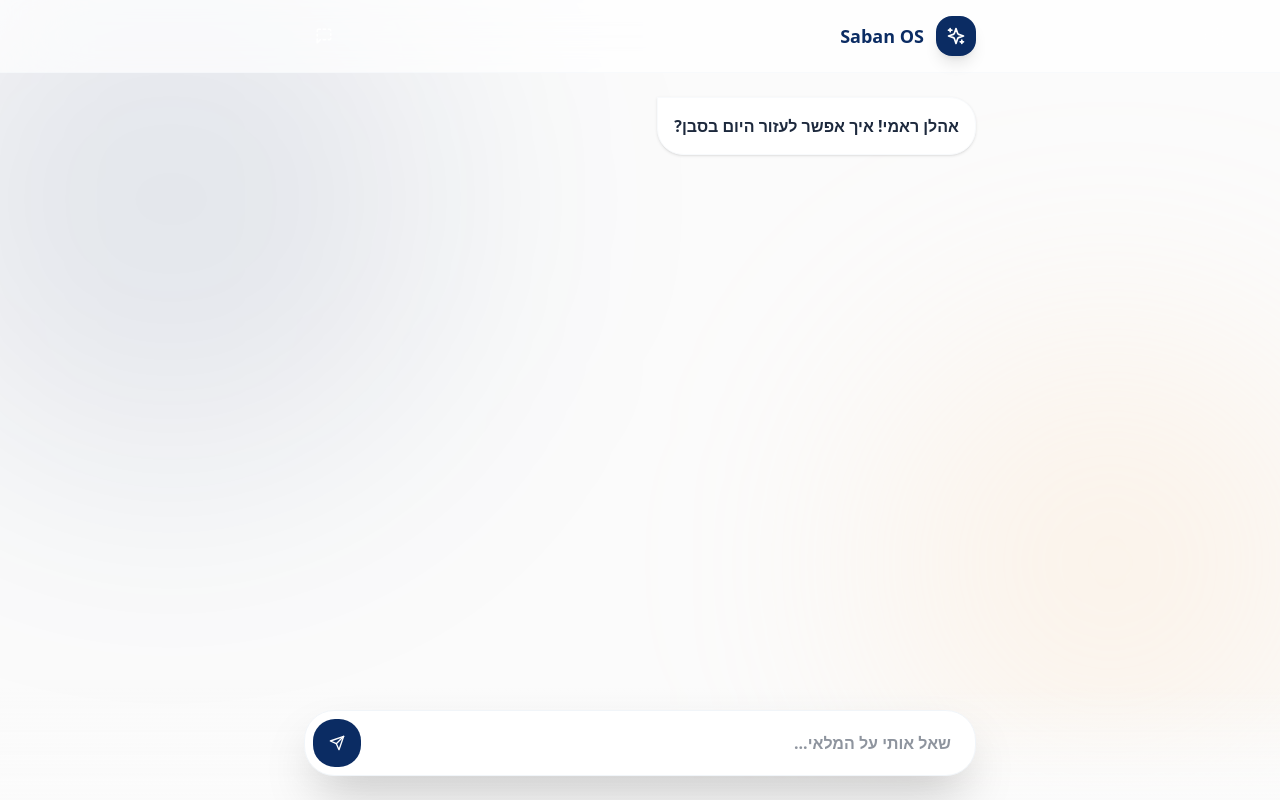
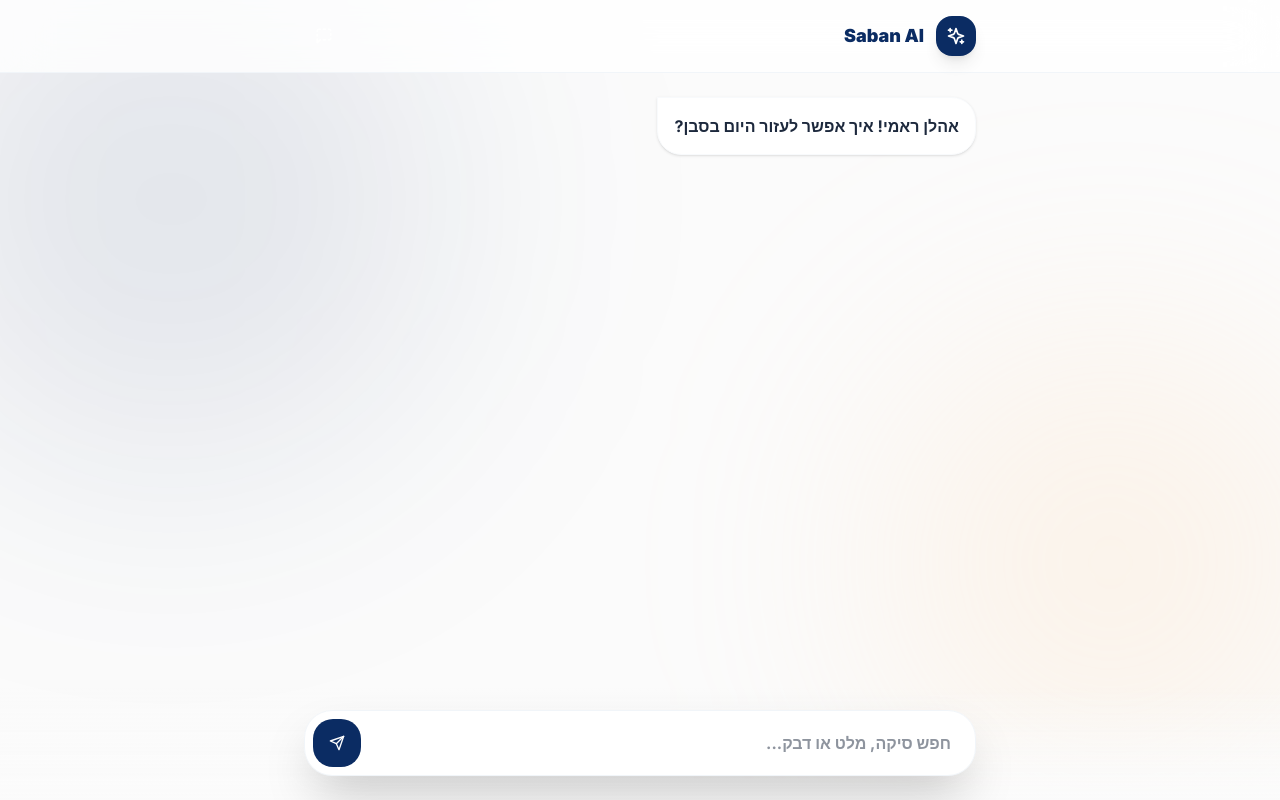
Before and after one commit to Saban-94/whatasap, a Next.js app: page /chat in a window 1280 px wide. Built offline with nearby package versions, Linux system fonts and the light colour scheme.

Commit message:
Update page.tsx

```diff
--- a/src/app/chat/page.tsx
+++ b/src/app/chat/page.tsx
@@ -1,7 +1,7 @@
 "use client"
 
 import { useState, useEffect } from "react"
-import { Sparkles, Send, MessageSquareDashed, Smartphone } from "lucide-react"
+import { Sparkles, Send, MessageSquareDashed } from "lucide-react"
 import { Button } from "@/components/ui/button"
 import FloatingOrbs from "@/components/FloatingOrbs"
 import { usePWAInstall } from "@/components/usePWAInstall"
@@ -13,7 +13,13 @@ export default function ChatPage() {
   const { deferredPrompt, prompt } = usePWAInstall()
 
   useEffect(() => {
-    setMessages([{ id: "w", role: "assistant", content: "אהלן ראמי! איך אפשר לעזור היום בסבן?", createdAt: new Date() }])
+    // רישום הודעת פתיחה
+    setMessages([{
+      id: "w",
+      role: "assistant",
+      content: "אהלן ראמי! איך אפשר לעזור היום בסבן?",
+      createdAt: new Date()
+    }])
   }, [])
 
   const handleSend = async () => {
@@ -29,64 +35,81 @@ export default function ChatPage() {
         headers: { "Content-Type": "application/json" },
         body: JSON.stringify({ messages: [...messages, userMsg] })
       })
+
       const data = await response.json()
-      setMessages(prev => [...prev, { id: Date.now().toString(), role: "assistant", content: data.text, uiBlueprint: data.uiBlueprint }])
+      setMessages(prev => [...prev, {
+        id: Date.now().toString(),
+        role: "assistant",
+        content: data.text || "סליחה, לא הצלחתי לעבד את הבקשה.",
+        uiBlueprint: data.uiBlueprint
+      }])
+    } catch (e) {
+      console.error("Frontend Fetch Error:", e)
     } finally {
       setIsThinking(false)
     }
   }
 
   return (
-    <div className="relative min-h-screen bg-[#fbfbfb] overflow-hidden font-sans" dir="rtl">
+    <div className="relative min-h-screen bg-[#fbfbfb] overflow-hidden" dir="rtl">
       <FloatingOrbs />
 
-      <header className="sticky top-0 z-30 w-full bg-white/70 backdrop-blur-2xl border-b border-slate-100/50 p-4">
+      <header className="sticky top-0 z-30 w-full bg-white/80 backdrop-blur-xl border-b border-slate-100 p-4">
         <div className="max-w-2xl mx-auto flex justify-between items-center">
           <div className="flex items-center gap-3">
             <div className="w-10 h-10 bg-[#0B2C63] rounded-2xl flex items-center justify-center shadow-lg">
                <Sparkles className="text-white" size={20} />
             </div>
-            <h1 className="text-lg font-black text-[#0B2C63]">Saban OS</h1>
+            <h1 className="text-lg font-black text-[#0B2C63]">Saban AI</h1>
           </div>
           <div className="flex gap-2">
-            {deferredPrompt && <Button onClick={prompt} variant="ghost" size="icon"><Smartphone size={18} /></Button>}
-            <Button onClick={() => setMessages([])} variant="ghost" size="icon"><MessageSquareDashed size={18} /></Button>
+            {deferredPrompt && (
+              <Button onClick={prompt} variant="ghost" size="icon" className="text-blue-600">
+                📥
+              </Button>
+            )}
+            <Button onClick={() => setMessages([])} variant="ghost" size="icon">
+              <MessageSquareDashed size={18} />
+            </Button>
           </div>
         </div>
       </header>
 
       <main className="relative z-10 h-[calc(100dvh-160px)] overflow-y-auto px-4 pt-6">
-        <div className="max-w-2xl mx-auto w-full space-y-6">
+        <div className="max-w-2xl mx-auto w-full space-y-6 pb-10">
           {messages.map((m) => (
             <div key={m.id} className={`flex flex-col ${m.role === "user" ? "items-end" : "items-start"}`}>
-              <div className={`max-w-[85%] p-4 rounded-[26px] font-bold shadow-sm ${
+              <div className={`max-w-[85%] p-4 rounded-[24px] font-bold shadow-sm ${
                 m.role === "user" ? "bg-[#0B2C63] text-white rounded-tr-none" : "bg-white text-slate-800 border border-slate-50 rounded-tl-none"
               }`}>
                 {m.content}
               </div>
               {m.uiBlueprint && (
-                <div className="mt-4 p-4 bg-white rounded-[30px] shadow-xl border w-full max-w-[300px]">
+                <div className="mt-4 p-4 bg-white rounded-[32px] shadow-2xl border border-slate-50 w-full max-w-[280px] animate-in zoom-in-95">
                   <h4 className="font-black text-[#0B2C63]">{m.uiBlueprint.data.title}</h4>
-                  <p className="text-sm font-bold mt-2">מחיר: ₪{m.uiBlueprint.data.price}</p>
-                  <button className="w-full mt-4 py-3 bg-[#0B2C63] text-white rounded-2xl text-xs font-black">הזמן עכשיו</button>
+                  <p className="text-sm font-bold text-slate-500 mt-1">₪{m.uiBlueprint.data.price}</p>
+                  <div className="mt-4 grid grid-cols-2 gap-2 text-[10px] font-black uppercase text-slate-400">
+                    <div className="bg-slate-50 p-2 rounded-xl text-center">צריכה: {m.uiBlueprint.data.specs?.coverage}</div>
+                    <div className="bg-slate-50 p-2 rounded-xl text-center">ייבוש: {m.uiBlueprint.data.specs?.drying}</div>
+                  </div>
                 </div>
               )}
             </div>
           ))}
-          {isThinking && <div className="text-slate-400 text-[10px] font-black animate-pulse">Saban AI thinking...</div>}
+          {isThinking && <div className="text-[10px] font-black text-blue-600 animate-pulse uppercase tracking-widest">Saban AI חושב...</div>}
         </div>
       </main>
 
       <footer className="fixed bottom-0 left-0 w-full z-40 p-6 bg-gradient-to-t from-[#fbfbfb] to-transparent">
-        <div className="max-w-2xl mx-auto flex items-center bg-white border border-slate-100 shadow-2xl rounded-[30px] p-2 pr-6">
+        <div className="max-w-2xl mx-auto flex items-center bg-white border border-slate-100 shadow-2xl rounded-[28px] p-2 pr-6 focus-within:border-blue-200 transition-all">
           <input
             value={inputValue}
             onChange={(e) => setInputValue(e.target.value)}
             onKeyDown={(e) => e.key === 'Enter' && handleSend()}
             className="flex-1 bg-transparent outline-none font-bold text-slate-800"
-            placeholder="שאל אותי על המלאי..."
+            placeholder="חפש סיקה, מלט או דבק..."
           />
-          <Button onClick={handleSend} className="bg-[#0B2C63] h-12 w-12 rounded-[22px] transition-all active:scale-95">
+          <Button onClick={handleSend} disabled={isThinking} className="bg-[#0B2C63] h-12 w-12 rounded-[20px]">
             <Send size={18} className="text-white" />
           </Button>
         </div>
```
